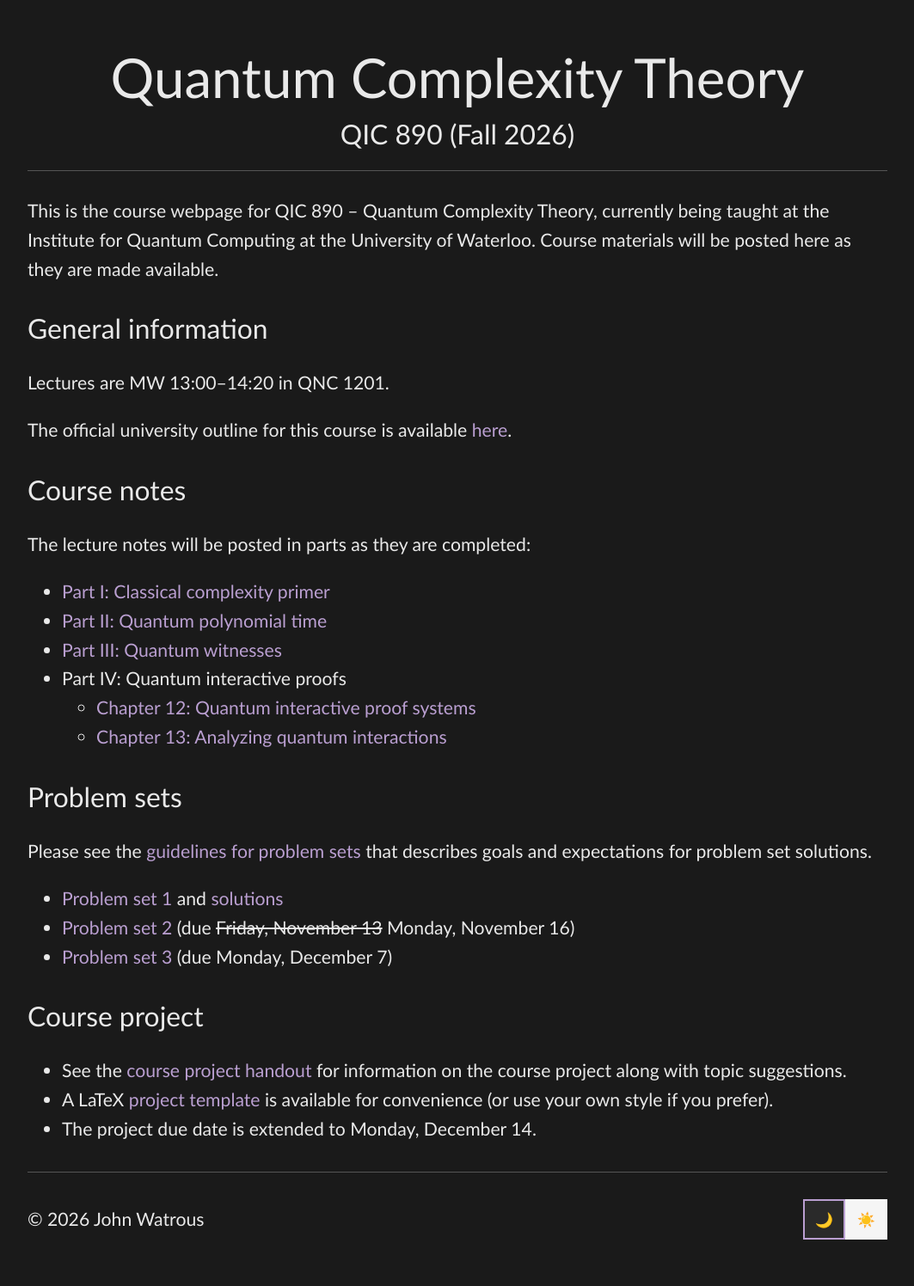
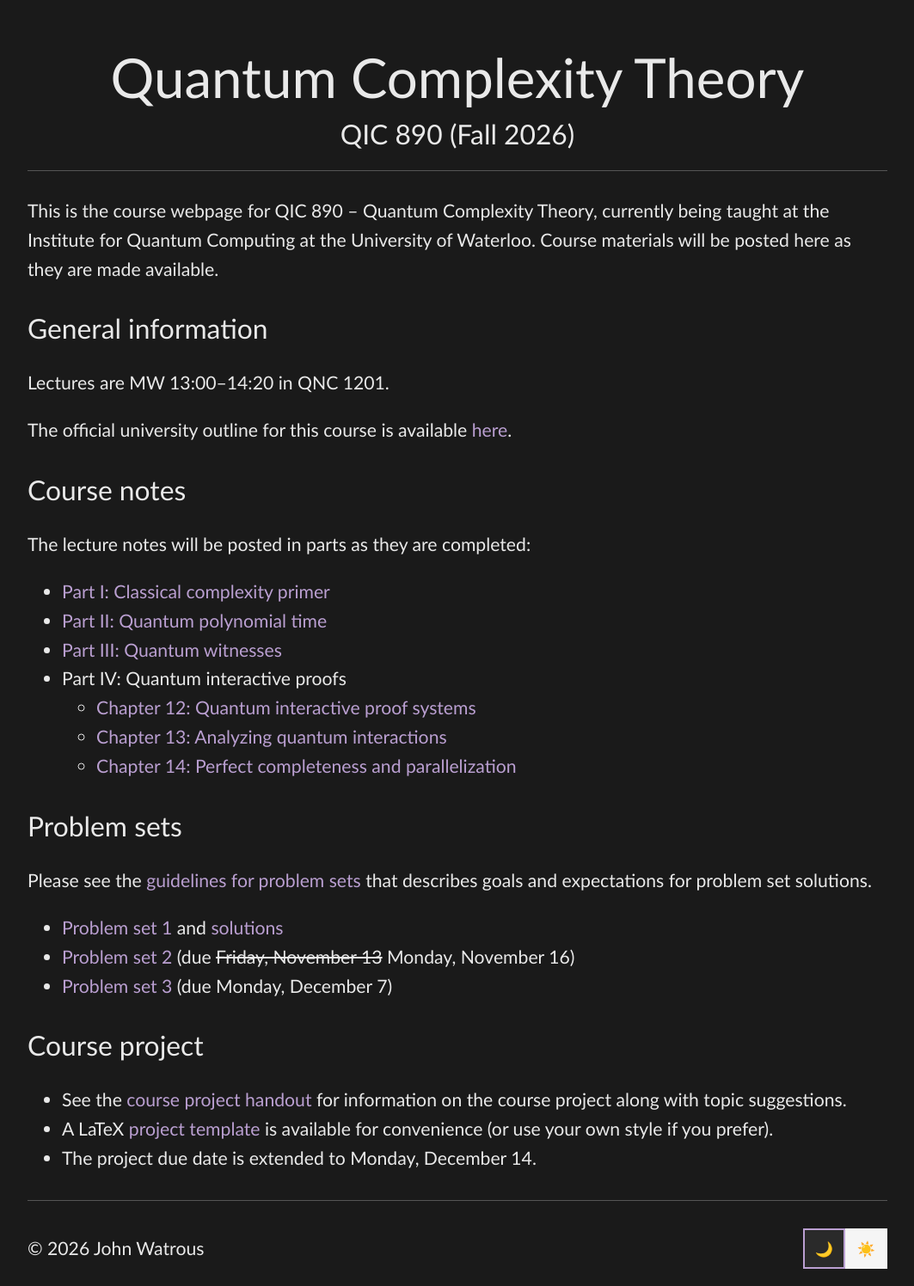
Before and after one commit to jhwatrous/jhwatrous.github.io, a Jekyll site: the page built from quantum-complexity.md, in a window 1280 px wide. Shown: the whole page at 86% size, without its empty margins (108-1171 px from the left). Built offline with Jekyll 4.4.1, drawn with Linux system fonts in a browser that asks for light colours; before the commit the page ends 1462 px from its top, so only the background shows below that.

Commit message:
Posted QCT chapter 14.

```diff
--- a/quantum-complexity.md
+++ b/quantum-complexity.md
@@ -23,6 +23,7 @@ The lecture notes will be posted in parts as they are completed:
 - Part IV: Quantum interactive proofs
   - [Chapter 12: Quantum interactive proof systems]({{ '/quantum-complexity-chapter-12.pdf' | relative_url }})
   - [Chapter 13: Analyzing quantum interactions]({{ '/quantum-complexity-chapter-13.pdf' | relative_url }})
+  - [Chapter 14: Perfect completeness and parallelization]({{ '/quantum-complexity-chapter-14.pdf' | relative_url }})
 
 ## Problem sets
 
```
Also changed, not shown: 1 other file.
